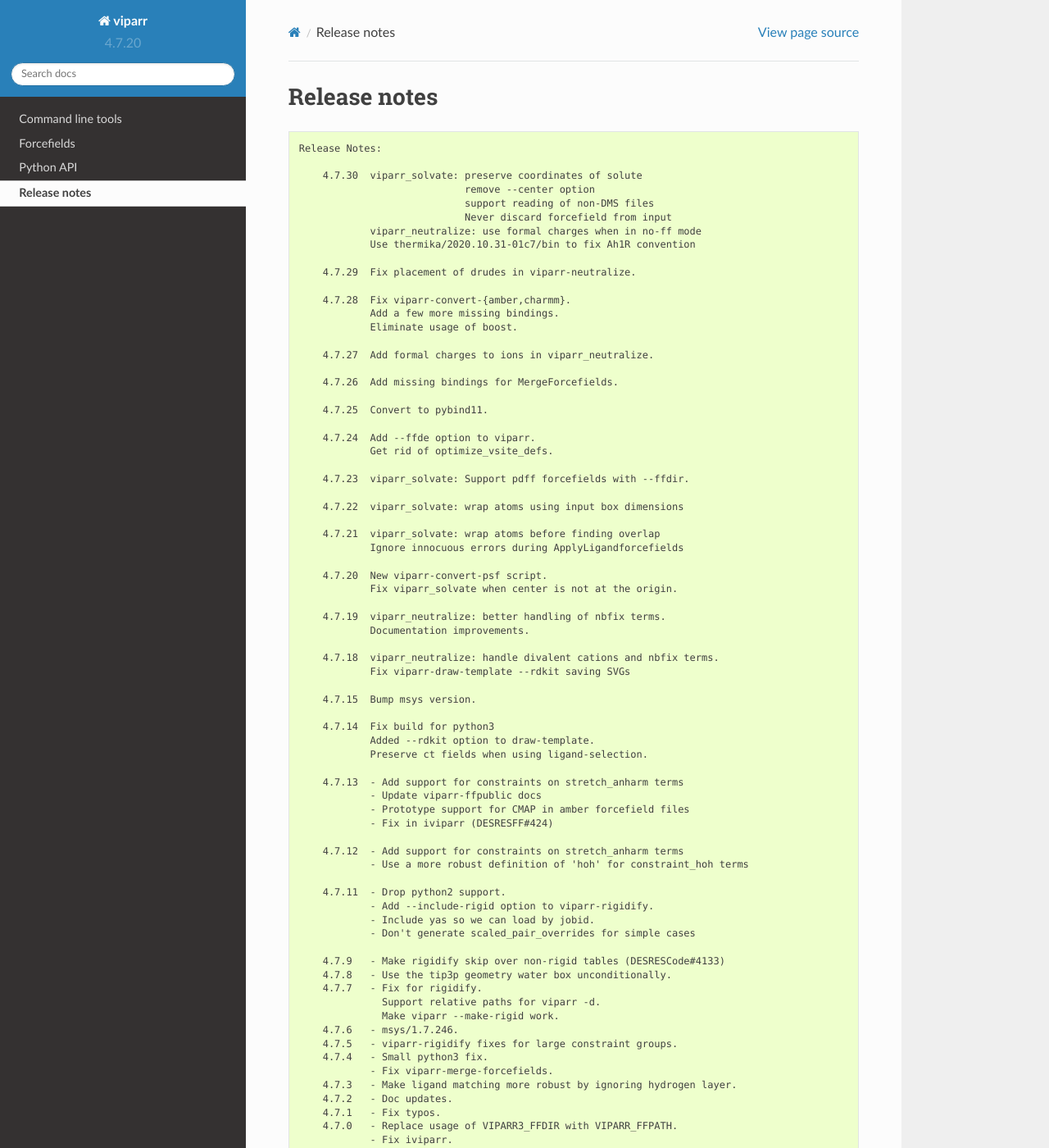
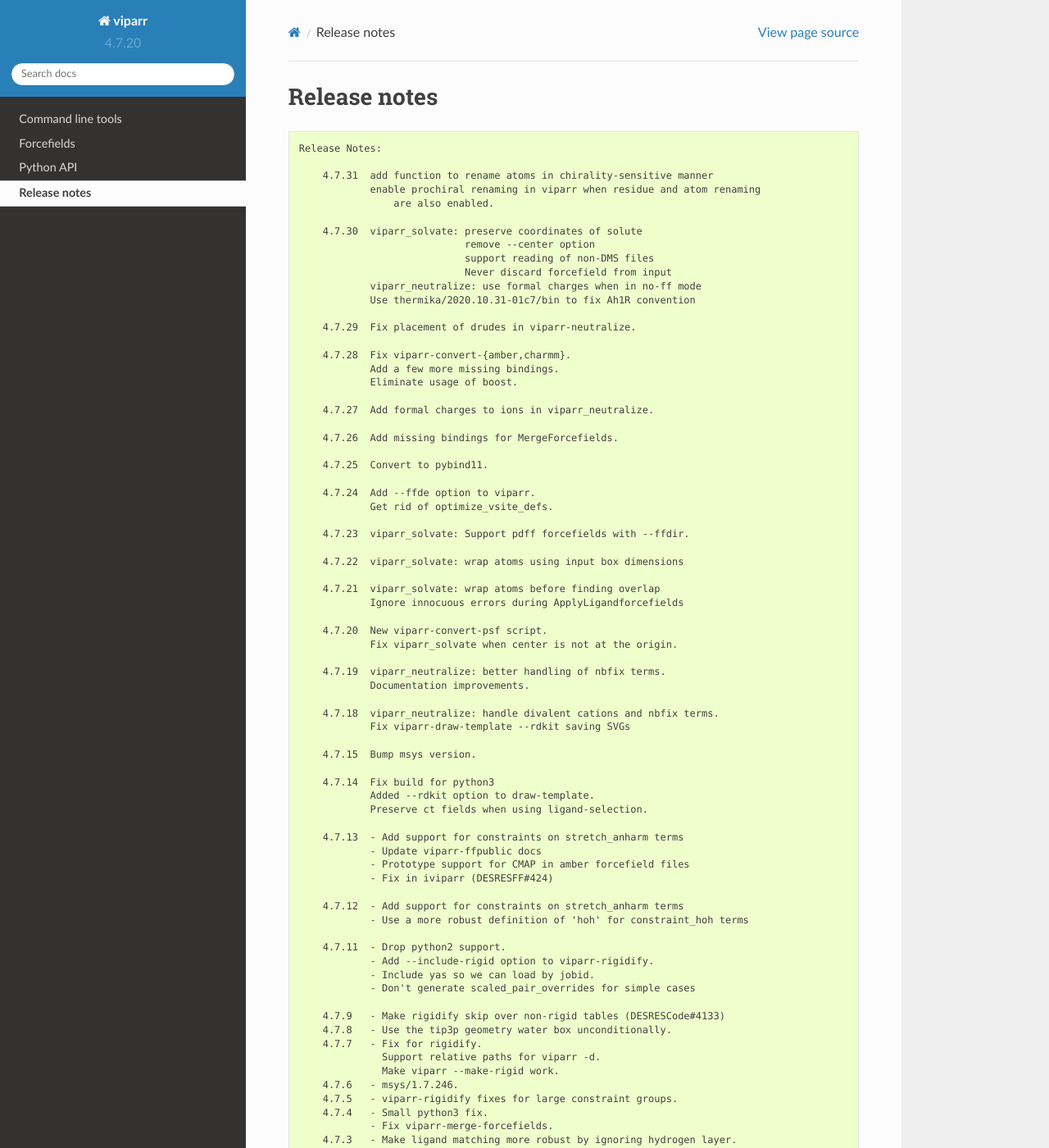
Before and after one commit to DEShawResearch/viparr, a Sphinx documentation site: the page built from doc/source/release_notes.rst, in a window 1280 px wide and 1400 px high. Shown: the whole window at 82% size. Built offline with Sphinx 7.4.7 and the Read the Docs theme 2.0.0, drawn with Linux system fonts in a browser that asks for light colours; the version number is read from the project's files by our own code; some of the changed text lies outside the part shown.

Commit message:
Release notes.

```diff
--- a/doc/source/release_notes.txt
+++ b/doc/source/release_notes.txt
@@ -1,4 +1,8 @@
 Release Notes:
+
+    4.7.31  add function to rename atoms in chirality-sensitive manner
+            enable prochiral renaming in viparr when residue and atom renaming
+                are also enabled.
 
     4.7.30  viparr_solvate: preserve coordinates of solute
                             remove --center option
```
